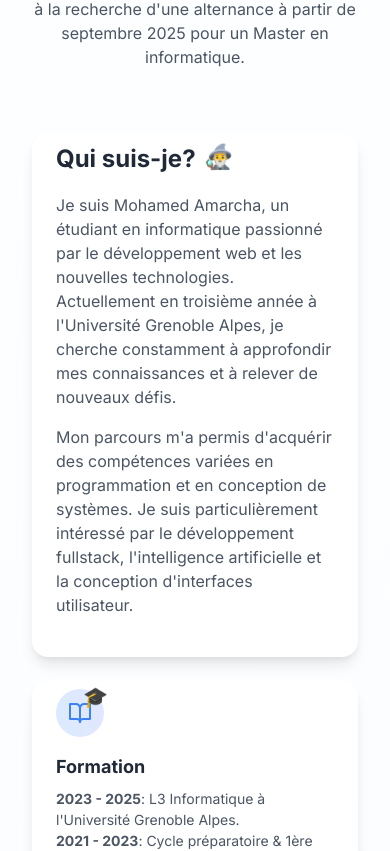
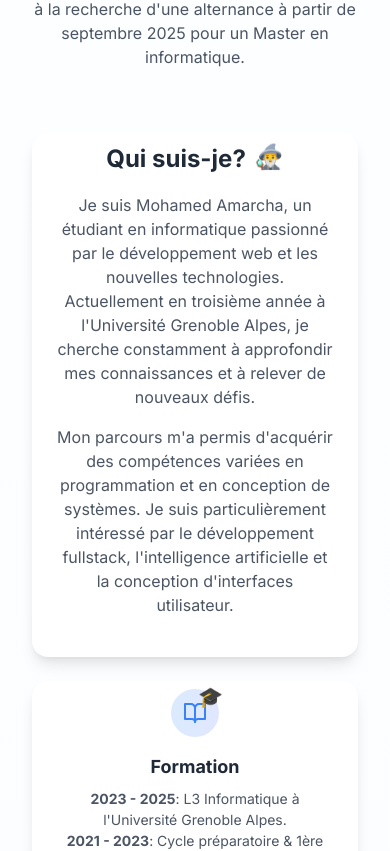
Before and after one commit to OzawaKyo/Mon-portfolio, a React (Vite) app: page / in a window 390 px wide. Shown: the part 1293-2144 px from the top of the page. Built offline with nearby package versions, Linux system fonts and the light colour scheme.

Commit message:
card fix

```diff
--- a/src/components/AboutSection.css
+++ b/src/components/AboutSection.css
@@ -76,6 +76,20 @@
 
 .card-content {
   padding: 2rem;
+}
+
+@media (max-width: 768px) {
+  .card-content {
+    text-align: center;
+  }
+
+  .card-icon-container {
+    margin: 0 auto 1rem;
+  }
+
+  .card-title {
+    justify-content: center;
+  }
 }
 
 .card-title {
```
